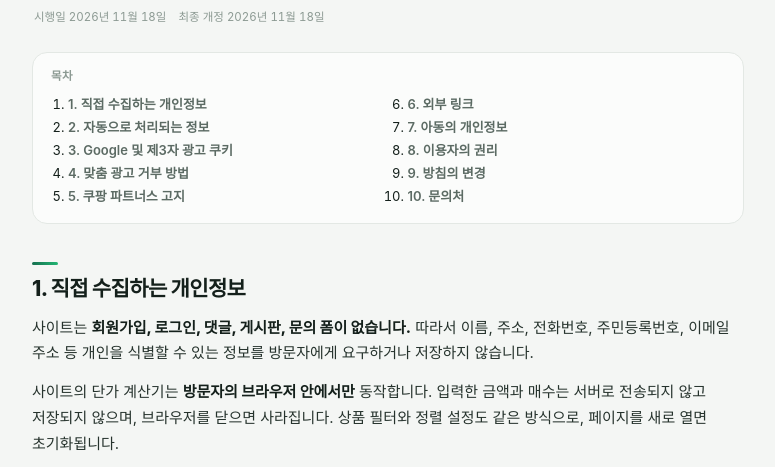
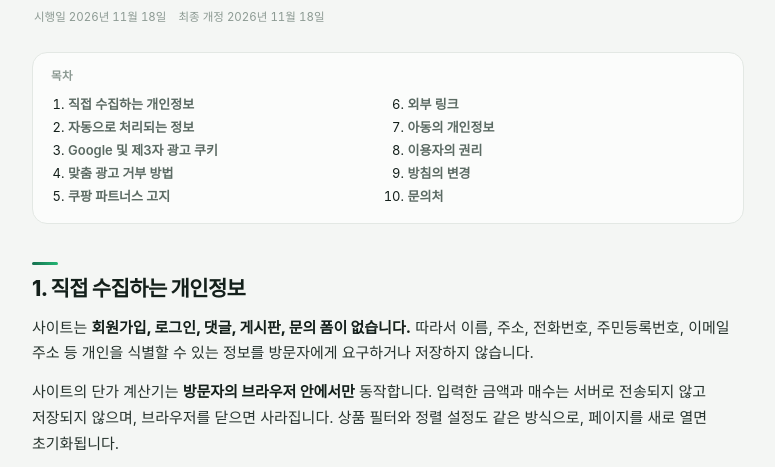
Before and after one commit to eom19861-cloud/diaper-deals-kr, a plain HTML site: page privacy.html in a window 1280 px wide. Shown: the part 292-759 px from the top of the page, without its empty margins (252-1027 px from the left). Drawn offline with Linux system fonts and the light colour scheme.

Commit message:
style: 가이드 목차 번호 중복 제거, 좁은 화면 표 가독성 개선
- privacy.html 목차에서 ol 번호와 본문 번호가 겹치던 것 수정
- 표 헤더 줄바꿈 허용, 480px 이하에서 표 글자·여백 축소

```diff
--- a/privacy.html
+++ b/privacy.html
@@ -57,16 +57,16 @@
       <nav class="toc" aria-label="목차">
         <p class="toc__title">목차</p>
         <ol>
-          <li><a href="#collect">1. 직접 수집하는 개인정보</a></li>
-          <li><a href="#auto">2. 자동으로 처리되는 정보</a></li>
-          <li><a href="#ads">3. Google 및 제3자 광고 쿠키</a></li>
-          <li><a href="#optout">4. 맞춤 광고 거부 방법</a></li>
-          <li><a href="#affiliate">5. 쿠팡 파트너스 고지</a></li>
-          <li><a href="#external">6. 외부 링크</a></li>
-          <li><a href="#children">7. 아동의 개인정보</a></li>
-          <li><a href="#rights">8. 이용자의 권리</a></li>
-          <li><a href="#change">9. 방침의 변경</a></li>
-          <li><a href="#contact">10. 문의처</a></li>
+          <li><a href="#collect">직접 수집하는 개인정보</a></li>
+          <li><a href="#auto">자동으로 처리되는 정보</a></li>
+          <li><a href="#ads">Google 및 제3자 광고 쿠키</a></li>
+          <li><a href="#optout">맞춤 광고 거부 방법</a></li>
+          <li><a href="#affiliate">쿠팡 파트너스 고지</a></li>
+          <li><a href="#external">외부 링크</a></li>
+          <li><a href="#children">아동의 개인정보</a></li>
+          <li><a href="#rights">이용자의 권리</a></li>
+          <li><a href="#change">방침의 변경</a></li>
+          <li><a href="#contact">문의처</a></li>
         </ol>
       </nav>
 
--- a/styles.css
+++ b/styles.css
@@ -932,7 +932,7 @@ body {
   text-align: left;
 }
 .prose th, .prose td { padding: 9px 11px; text-align: left; vertical-align: top; border-bottom: 1px solid var(--line); }
-.prose thead th { background: #f6faf7; color: var(--ink-soft); font-size: 11.5px; font-weight: 800; white-space: nowrap; }
+.prose thead th { background: #f6faf7; color: var(--ink-soft); font-size: 11.5px; font-weight: 800; line-height: 1.45; }
 .prose tbody tr:last-child td { border-bottom: 0; }
 .prose td b, .prose td strong { font-variant-numeric: tabular-nums; }
 .prose .num { text-align: right; font-variant-numeric: tabular-nums; white-space: nowrap; }
@@ -1108,6 +1108,12 @@ body {
   .related ul { grid-template-columns: repeat(2, minmax(0, 1fr)); }
 }
 
+@media (max-width: 480px) {
+  .prose table { font-size: 12px; }
+  .prose th, .prose td { padding: 8px 9px; }
+  .page-head__title { font-size: 22px; }
+}
+
 @media (prefers-reduced-motion: reduce) {
   * { transition: none !important; }
 }
```
